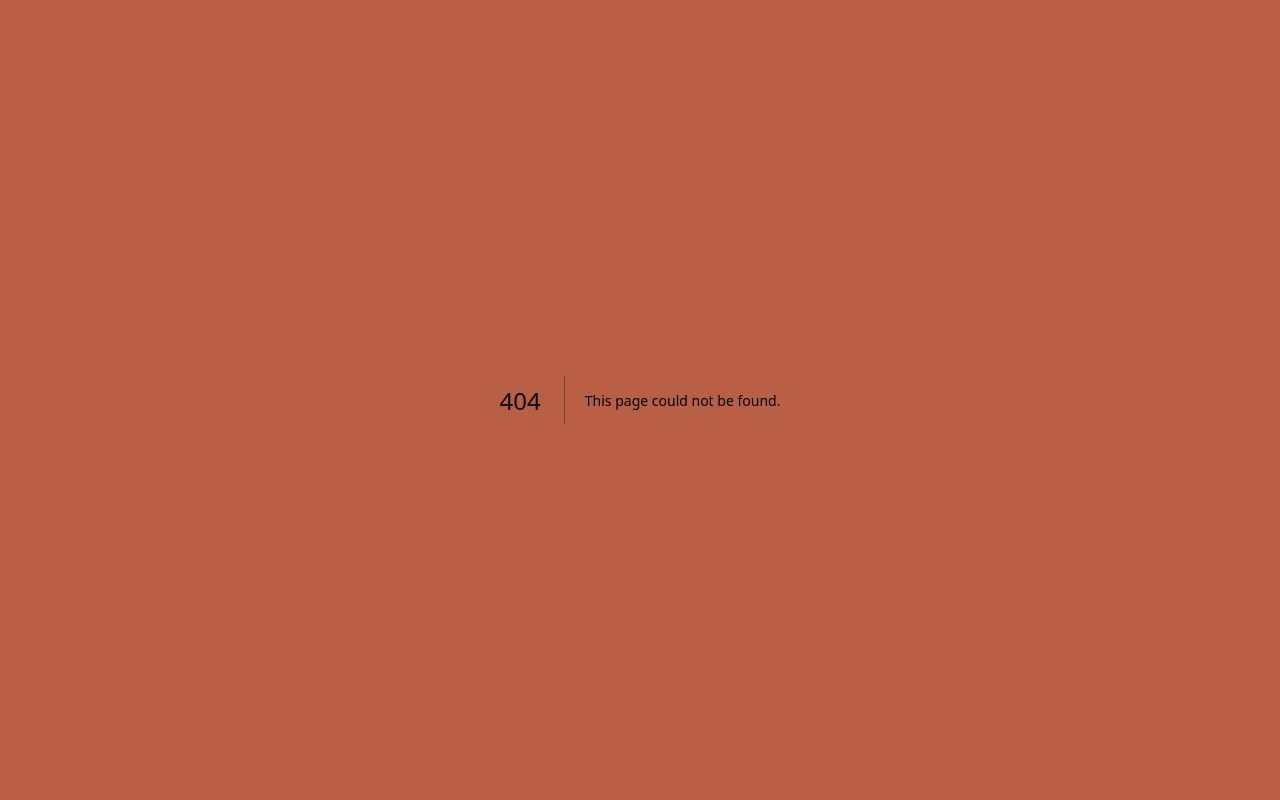
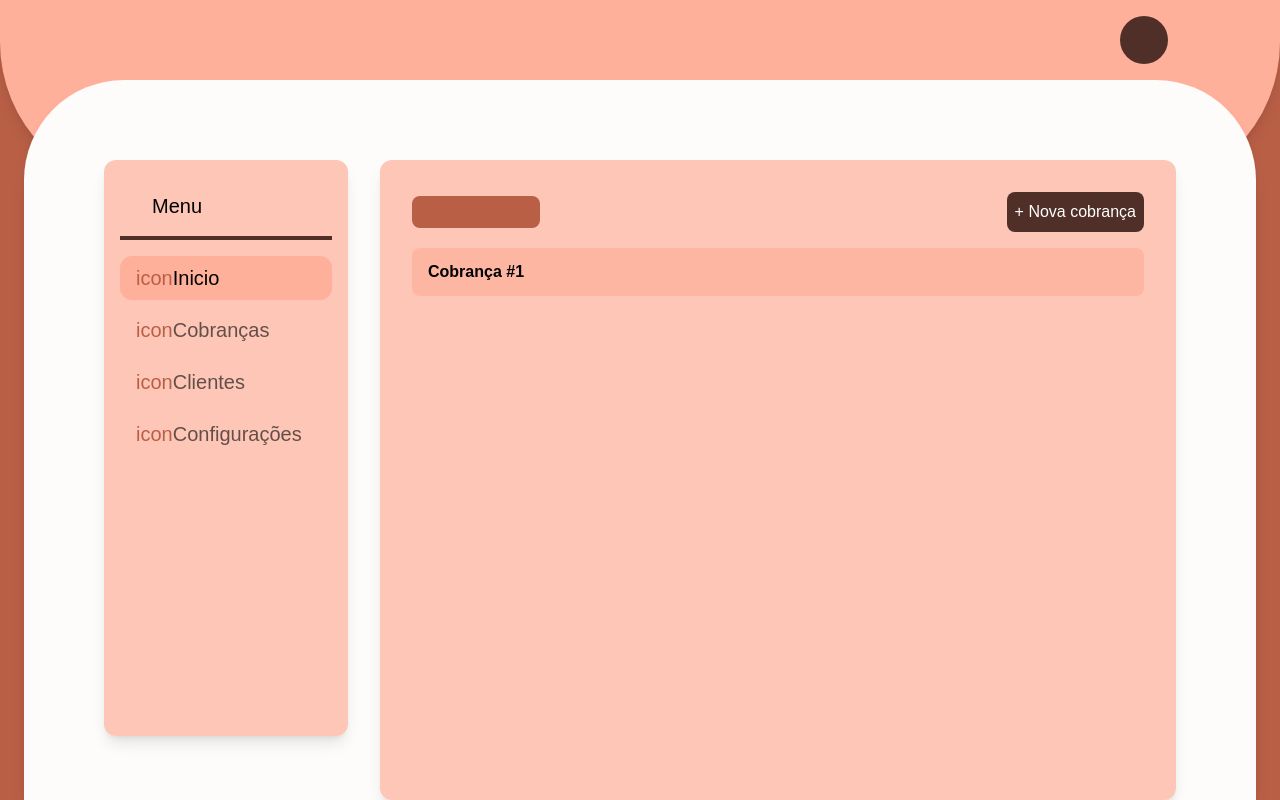
Before and after one commit to luisvinicius09/caspar, a Next.js app: page /charges in a window 1280 px wide. Before the commit this address had no page. Built offline with nearby package versions, Linux system fonts and the light colour scheme; a web font is replaced by a local one.

Commit message:
Update: pages structure to separate authorized routes; Add: basic componetes for clients, charges and settings page;

```diff
--- /dev/null
+++ b/src/app/(authorized)/charges/page.tsx
@@ -0,0 +1,24 @@
+export default function Charges() {
+	return (
+		<>
+			<div className='bg-secondary/70 w-full h-full max-h-[44rem] pb-12 p-8 rounded-xl shadow-lg'>
+				<div className='flex justify-between items-center mb-4'>
+					<div className='w-32 h-8 bg-accent rounded-lg'></div>
+
+					<button className='bg-primary text-white p-2 rounded-lg'>
+						+ Nova cobrança
+					</button>
+				</div>
+
+				<div className=''>
+					<a
+						href='#'
+						className='h-12 bg-secondary/70 items-center rounded-lg flex text-center px-4'
+					>
+						<p className='font-bold'>Cobrança #1</p>
+					</a>
+				</div>
+			</div>
+		</>
+	);
+}
--- /dev/null
+++ b/src/app/(authorized)/clients/page.tsx
@@ -0,0 +1,26 @@
+export default function Clients() {
+	return (
+		<>
+			<>
+				<div className='bg-secondary/70 w-full h-full max-h-[44rem] pb-12 p-8 rounded-xl shadow-lg'>
+					<div className='flex justify-between items-center mb-4'>
+						<div className='w-32 h-8 bg-accent rounded-lg'></div>
+
+						<button className='bg-primary text-white p-2 rounded-lg'>
+							+ Novo Cliente
+						</button>
+					</div>
+
+					<div className=''>
+						<a
+							href='#'
+							className='h-12 bg-secondary/70 items-center rounded-lg flex text-center px-4'
+						>
+							<p className='font-bold'>Cliente #1</p>
+						</a>
+					</div>
+				</div>
+			</>
+		</>
+	);
+}
--- a/src/app/dashboard/page.tsx
+++ b/src/app/(authorized)/dashboard/page.tsx
@@ -1,24 +1,24 @@
-const infoBoxStyle = 'bg-secondary/70 pr-24 rounded-xl p-4';
+const infoBoxStyle = 'bg-secondary/70 rounded-xl p-4';
 
 export default function Dashboard() {
 	return (
 		<>
 			<div>
-				<div className='flex justify-between'>
+				<div className='flex justify-between flex-wrap'>
 					<div className={`${infoBoxStyle}`}>
-						<p>box</p>
+						<p>Disponivel para Saque</p>
 						<p>box</p>
 						<p>box</p>
 					</div>
 
 					<div className={`${infoBoxStyle}`}>
-						<p>box</p>
+						<p>Em Analise</p>
 						<p>box</p>
 						<p>box</p>
 					</div>
 
 					<div className={`${infoBoxStyle}`}>
-						<p>box</p>
+						<p>Reserva Financeira</p>
 						<p>box</p>
 						<p>box</p>
 					</div>
--- a/src/app/dashboard/layout.tsx
+++ b/src/app/(authorized)/layout.tsx
@@ -1,4 +1,5 @@
 import { McLaren } from 'next/font/google';
+import Link from 'next/link';
 
 const mclaren = McLaren({ weight: '400', subsets: ['latin'] });
 
@@ -15,8 +16,9 @@ export default function DashboardLayout({ children }: { children: React.ReactNod
 				</div>
 
 				<div className='bg-background grow rounded-t-[100px] mx-6 z-10 shadow-lg'>
-					<div className='flex pt-20 px-20 h-full'>
-						<div className='bg-secondary/70 py-4 text-xl rounded-xl px-4 max-h-[36rem] max-w-64 shadow-lg mr-12'>
+					{/* <div className='flex pt-20 px-20 h-full gap-12'> */}
+					<div className='grid 2xl:grid-cols-8 grid-cols-12 pt-20 px-20 h-full 2xl:gap-12 xl:gap-8'>
+						<div className='2xl:col-span-2 xl:col-span-3 lg:col-span-4 col-span-5 xl:mr-0 mr-8 bg-secondary/70 py-4 text-xl rounded-xl px-4 max-h-[36rem] max-w-64 shadow-lg'>
 							<div className='pl-8 my-2'>
 								<p className='pt-2'>Menu</p>
 							</div>
@@ -25,44 +27,46 @@ export default function DashboardLayout({ children }: { children: React.ReactNod
 
 							<div className=''>
 								<div className='py-2 pl-4 my-2 rounded-xl bg-secondary'>
-									<a href='#'>
+									<Link href='/dashboard'>
 										<div className='flex'>
 											<p className='text-accent'>icon</p>
 											<p className='opacity-100'>Inicio</p>
 										</div>
-									</a>
+									</Link>
 								</div>
 
 								<div className='py-2 pl-4 my-2 rounded-xl'>
-									<a href='#'>
+									<Link href='/charges'>
 										<div className='flex'>
 											<p className='text-accent'>icon</p>
 											<p className='opacity-60'>Cobranças</p>
 										</div>
-									</a>
+									</Link>
 								</div>
 
 								<div className='py-2 pl-4 my-2 rounded-xl'>
-									<a href='#'>
+									<Link href='/clients'>
 										<div className='flex'>
 											<p className='text-accent'>icon</p>
 											<p className='opacity-60'>Clientes</p>
 										</div>
-									</a>
+									</Link>
 								</div>
 
 								<div className='py-2 pl-4 my-2 rounded-xl'>
-									<a href='#'>
+									<Link href='/settings'>
 										<div className='flex'>
 											<p className='text-accent'>icon</p>
 											<p className='opacity-60'>Configurações</p>
 										</div>
-									</a>
+									</Link>
 								</div>
 							</div>
 						</div>
 
-						<main className='w-full'>{children}</main>
+						<main className='2xl:col-span-6 xl:col-span-9 lg:col-span-8 col-span-7 w-full'>
+							{children}
+						</main>
 					</div>
 				</div>
 			</div>
--- /dev/null
+++ b/src/app/(authorized)/settings/page.tsx
@@ -0,0 +1,9 @@
+export default function Settings() {
+	return (
+		<>
+			<div>
+				<p>settings</p>
+			</div>
+		</>
+	);
+}
--- a/src/app/page.tsx
+++ b/src/app/page.tsx
@@ -1,3 +1,14 @@
+'use client';
+
+import { useRouter } from 'next/navigation';
+import { useEffect } from 'react';
+
 export default function Home() {
+	const router = useRouter();
+
+	useEffect(() => {
+		router.push('/dashboard');
+	}, [router]);
+
 	return <div></div>;
 }
```
